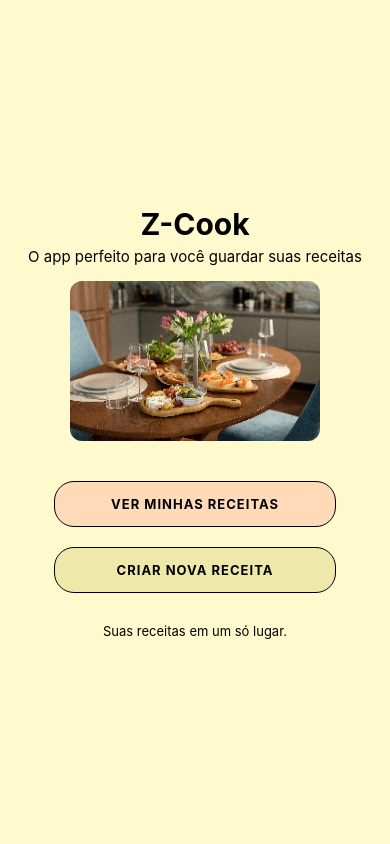
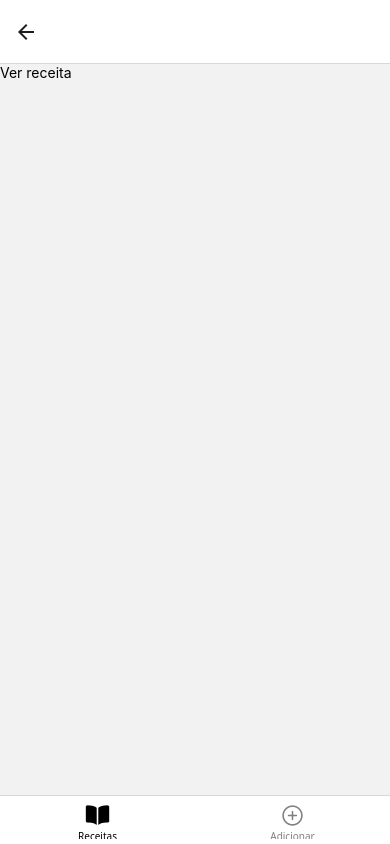
Before and after one commit to andre-0303/Z-Cook, a React Native app: screen /VerReceitaTabs in a window 390 px wide. Built offline with nearby package versions, Linux system fonts and the light colour scheme.

Commit message:
:sparkles: feat: Adiciona Tab routes na tela de ver receita

```diff
--- a/App.tsx
+++ b/App.tsx
@@ -1,14 +1,16 @@
+// App.tsx
+
 import { NavigationContainer } from "@react-navigation/native";
-import {createNativeStackNavigator} from '@react-navigation/native-stack'
+import { createNativeStackNavigator } from '@react-navigation/native-stack';
 import Home from "./src/screens/Home";
-import VerReceita from "./src/screens/VerReceita";
+import VerReceitaTabs from "./src/routes/VerReceita.routes";
 import CriarReceita from "./src/screens/CriarReceita";
 
 export type RootStackParamList = {
   Home: undefined;
-  VerReceita: undefined;
+  VerReceitaTabs: undefined;
   CriarReceita: undefined;
-}
+};
 
 const Stack = createNativeStackNavigator<RootStackParamList>();
 
@@ -17,8 +19,8 @@ export default function App() {
     <NavigationContainer>
       <Stack.Navigator initialRouteName="Home">
         <Stack.Screen name="Home" component={Home} options={{ headerShown: false }} />
-        <Stack.Screen name="VerReceita" component={VerReceita} options={{ headerTitle: '' }} />
-        <Stack.Screen name="CriarReceita" component={CriarReceita} options={{ headerTitle: '' }} />
+        <Stack.Screen name="VerReceitaTabs" component={VerReceitaTabs} options={{title: ''}} />
+        <Stack.Screen name="CriarReceita" component={CriarReceita} options={{ title: '' }} />
       </Stack.Navigator>
     </NavigationContainer>
   );
--- /dev/null
+++ b/src/routes/VerReceita.routes.tsx
@@ -0,0 +1,33 @@
+import { createBottomTabNavigator } from '@react-navigation/bottom-tabs';
+import VerReceita from '../screens/VerReceita';
+import CriarReceita from '../screens/CriarReceita';
+import { Ionicons } from '@expo/vector-icons';
+import { View, Text } from 'react-native';
+
+const Tab = createBottomTabNavigator();
+
+export default function VerReceitaTabs() {
+  return (
+    <Tab.Navigator
+      screenOptions={({ route }) => ({
+        tabBarIcon: ({ focused, color, size }) => {
+          let iconName: any;
+
+          if (route.name === 'VerReceita') {
+            iconName = focused ? 'book' : 'book-outline';
+          } else if (route.name === 'CriarReceita') {
+            iconName = focused ? 'add-circle' : 'add-circle-outline';
+          }
+
+          return <Ionicons name={iconName} size={size} color={color} />;
+        },
+        tabBarActiveTintColor: '#000',
+        tabBarInactiveTintColor: 'gray',
+        headerShown: false
+      })}
+    >
+      <Tab.Screen name="VerReceita" component={VerReceita} options={{tabBarLabel: 'Receitas'}} />
+      <Tab.Screen name="CriarReceita" component={CriarReceita} options={{tabBarLabel: 'Adicionar'}} />
+    </Tab.Navigator>
+  );
+}
--- a/src/screens/Home.tsx
+++ b/src/screens/Home.tsx
@@ -17,7 +17,7 @@ export default function Home() {
 
             <TouchableOpacity
                 style={styles.button}
-                onPress={() => navigation.navigate('VerReceita')}
+                onPress={() => navigation.navigate('VerReceitaTabs')}
                 activeOpacity={0.8}
             >
                 <Text style={styles.buttonText}>Ver minhas receitas</Text>
```
Also changed, not shown: package.json (+6 -3 lines), 1 other file (tests, documents, lock files or other folders).
